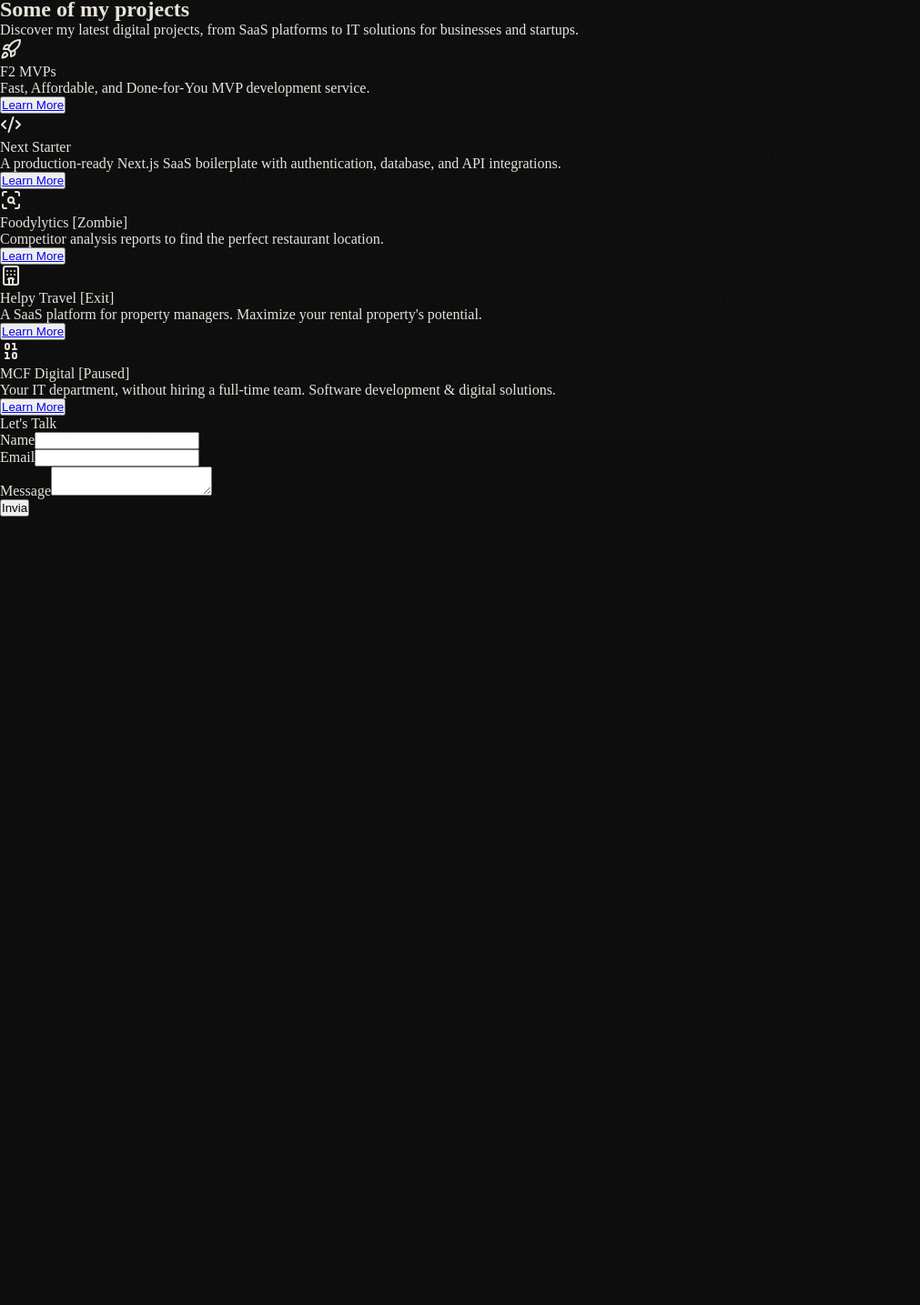
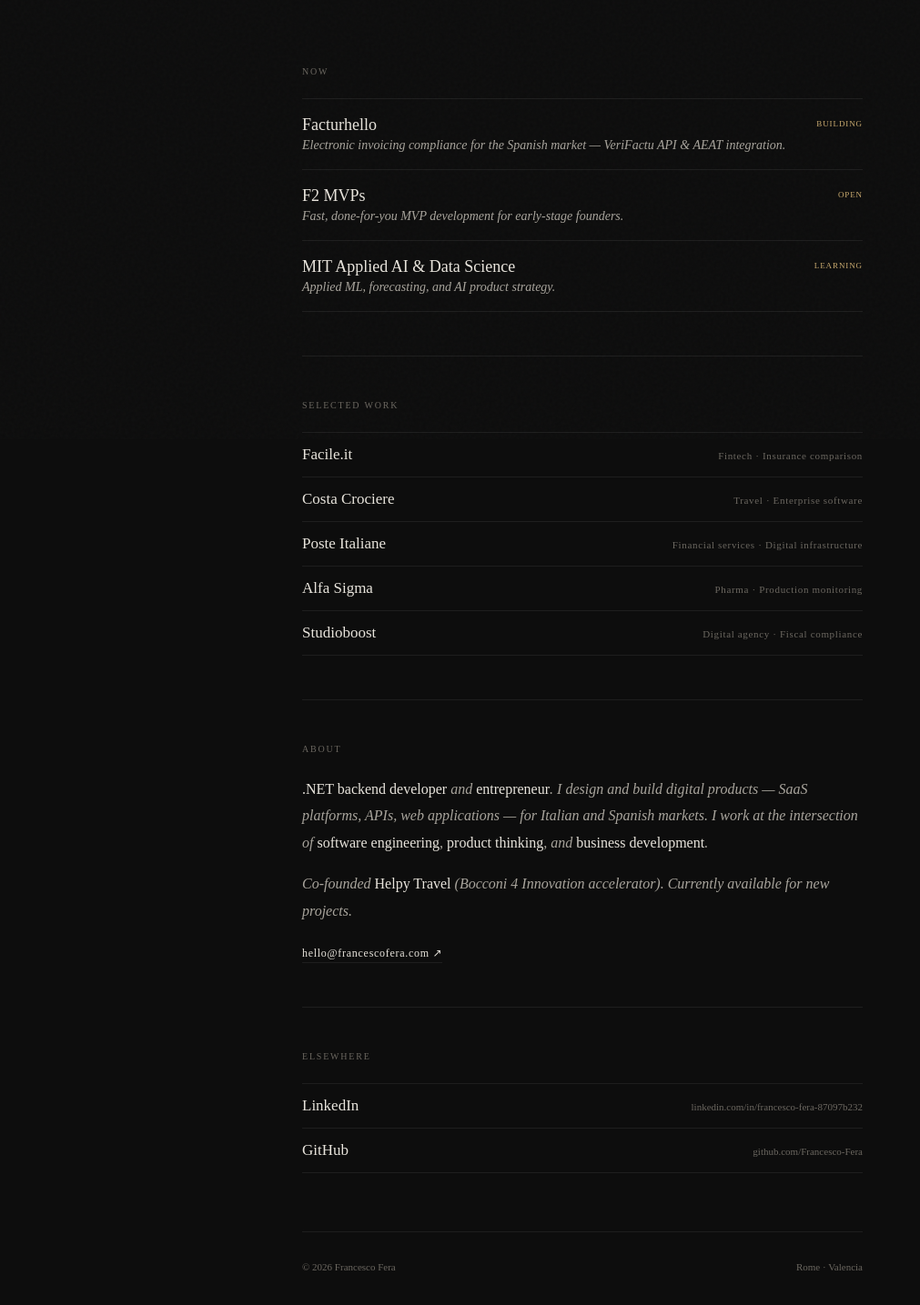
Before and after one commit to Francesco-Fera/fera-personal-website, a Next.js app: page / in a window 1280 px wide. Shown: the part 317-1752 px from the top of the page at 91% size, without its empty margins (0-1011 px from the left). Before the commit the page ends 885 px from the top, so only its background shows below. Built offline with nearby package versions, Linux system fonts and the light colour scheme.

Commit message:
Rebuild page as single-page minimal layout
Header, Now, Selected Work, About, Elsewhere, and Footer sections
with content driven from data/content.ts.

```diff
--- a/app/page.tsx
+++ b/app/page.tsx
@@ -1,13 +1,103 @@
-import Contact from "./components/Contact";
-import Hero from "./components/Hero";
-import Projects from "./components/Projects";
+import { now, work, elsewhere } from "@/data/content";
 
 export default function Home() {
   return (
-    <div className='max-w-5xl mx-auto over'>
-      <Hero />
-      <Projects />
-      <Contact />
-    </div>
+    <>
+      <main>
+        <header>
+          <p className="location-line">Rome &amp; Valencia · Available</p>
+          <h1>
+            Francesco
+            <br />
+            <em>Fera</em>
+          </h1>
+          <p className="tagline">
+            I build software products — from idea to market, across Europe.
+          </p>
+        </header>
+
+        {/* Now */}
+        <section className="now-section">
+          <p className="label">Now</p>
+          <div className="now-items">
+            {now.map((item) => (
+              <div key={item.title} className="now-item">
+                <div>
+                  <div className="now-item-title">{item.title}</div>
+                  <div className="now-item-desc">{item.desc}</div>
+                </div>
+                <div className="now-item-tag">{item.tag}</div>
+              </div>
+            ))}
+          </div>
+        </section>
+
+        <hr className="divider" />
+
+        {/* Selected Work */}
+        <section className="work-section">
+          <p className="label">Selected Work</p>
+          <div className="work-items">
+            {work.map((item) => (
+              <div key={item.name} className="work-item">
+                <span className="work-name">{item.name}</span>
+                <span className="work-sector">{item.sector}</span>
+              </div>
+            ))}
+          </div>
+        </section>
+
+        <hr className="divider" />
+
+        {/* About */}
+        <section className="about-section">
+          <p className="label">About</p>
+          <p className="about-text">
+            <strong>.NET backend developer</strong> and{" "}
+            <strong>entrepreneur</strong>. I design and build digital products —
+            SaaS platforms, APIs, web applications — for Italian and Spanish
+            markets. I work at the intersection of{" "}
+            <strong>software engineering</strong>,{" "}
+            <strong>product thinking</strong>, and{" "}
+            <strong>business development</strong>.
+          </p>
+          <p className="about-text" style={{ marginTop: "16px" }}>
+            Co-founded <strong>Helpy Travel</strong> (Bocconi 4 Innovation
+            accelerator). Currently available for new projects.
+          </p>
+          <a href="mailto:hello@francescofera.com" className="contact-link">
+            hello@francescofera.com
+          </a>
+        </section>
+
+        <hr className="divider" />
+
+        {/* Elsewhere */}
+        <section className="elsewhere-section">
+          <p className="label">Elsewhere</p>
+          <div className="elsewhere-items">
+            {elsewhere.map((item) => (
+              <a
+                key={item.name}
+                className="elsewhere-item"
+                href={item.href}
+                target="_blank"
+                rel="noopener noreferrer"
+              >
+                <span className="elsewhere-name">{item.name}</span>
+                <span className="elsewhere-url">{item.url}</span>
+              </a>
+            ))}
+          </div>
+        </section>
+      </main>
+
+      <footer>
+        <div className="footer-inner">
+          <span>© 2026 Francesco Fera</span>
+          <span>Rome · Valencia</span>
+        </div>
+      </footer>
+    </>
   );
 }
```
